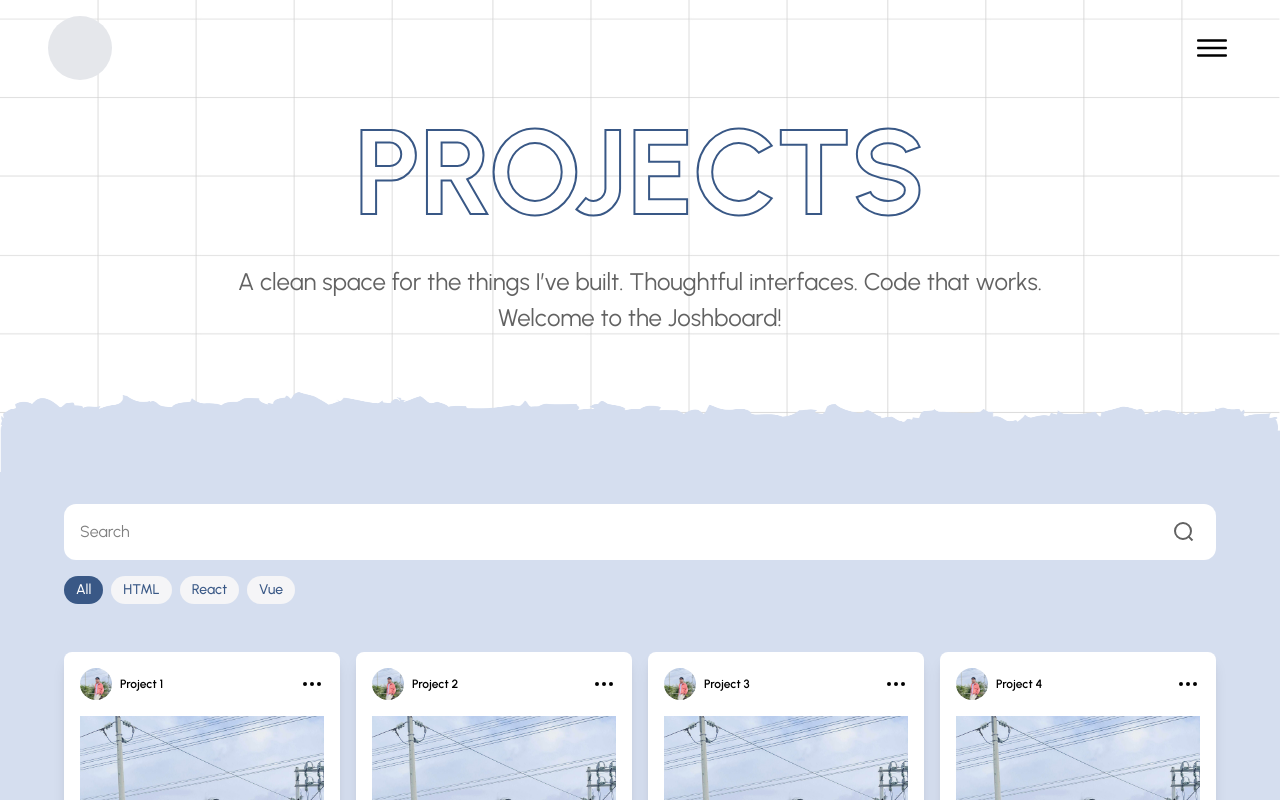
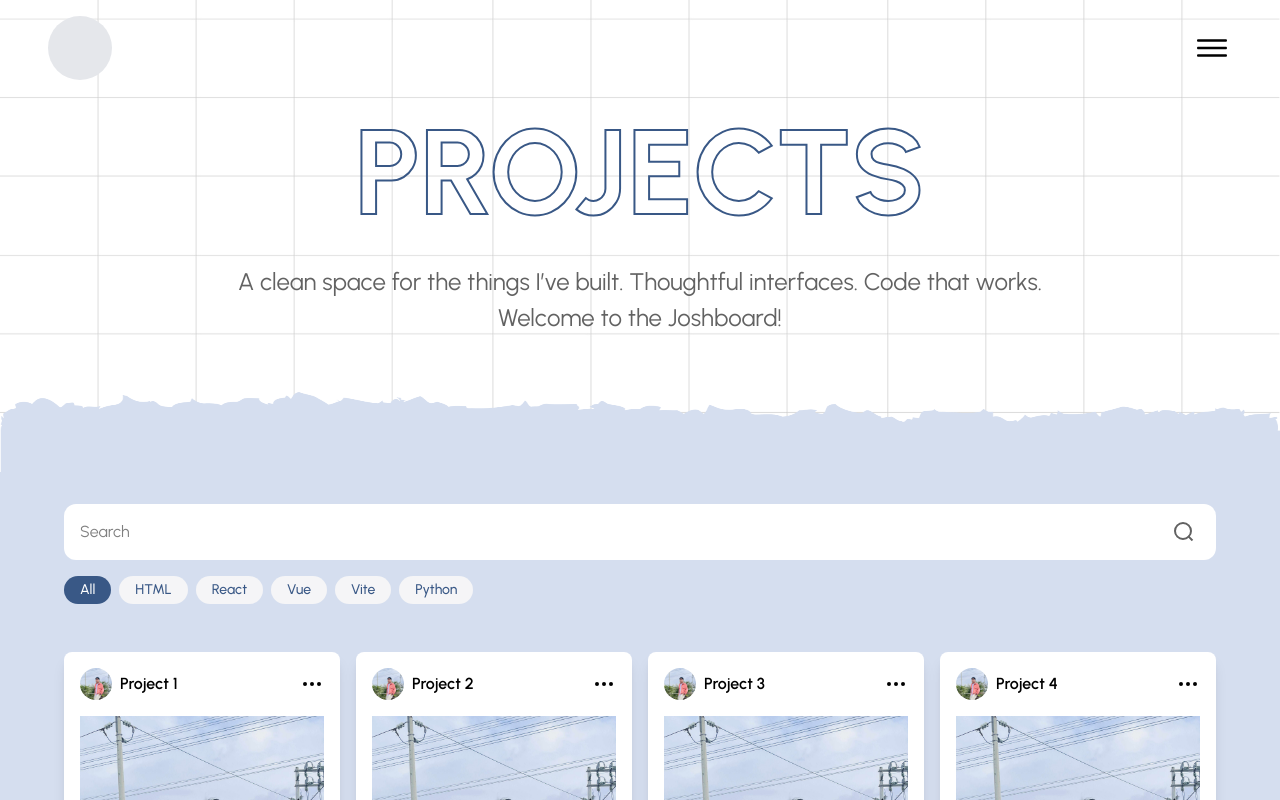
Before and after one commit to mrkjshcabute/josh-cabute, a React (Vite) app: page /projects in a window 1280 px wide. Shown: the top 800 px of the page. Built offline with nearby package versions, Linux system fonts and the light colour scheme; a web font is replaced by a local one.

Commit message:
update aqualert data

```diff
--- a/src/data/ProjectData.jsx
+++ b/src/data/ProjectData.jsx
@@ -25,6 +25,7 @@ import Python from '../assets/icons/python.svg'
 import OpenCV from '../assets/icons/opencv.svg'
 import Numpy from '../assets/icons/numpy.svg'
 import Spyder from '../assets/icons/spyder.svg'
+import Firebase from '../assets/icons/firebase.svg'
 
 export const projectData = [
   {
@@ -81,20 +82,23 @@ export const projectData = [
     title: 'Aqualert',
     year: '2024',
     tools: [
-      { "name": "HTML", "icon": HTML },
-      { "name": "CSS", "icon": CSS },
-      { "name": "JavaScript", "icon": JS },
-      { "name": "Materialize", "icon": Materialize }
+      { "name": "React Native", "icon": React },
+      { "name": "Vite", "icon": Vite },
+      { "name": "Tailwind", "icon": TW },
+      { "name": "Firebase", "icon": Firebase }
     ],
-    toolNames: ["React-Native", "Vite", "Tailwind", "Firebase"],
-    details: "Aqualert",
+    toolNames: ["React Native", "Vite", "Tailwind", "Firebase"],
+    details: "Aqualert is a mobile application developed as part of our thesis project. Its name combines “Aqua” and “Alert,” reflecting its purpose of helping users monitor water usage and detect potential leaks in real time. I was responsible for implementing the front-end based on provided designs and solely authored the full project documentation.",
     features: [
-      "Aqualert",
-      "Aqualert",
-      "Aqualert",
-      "Aqualert",
-      "Aqualert"
+      "Water Consumption Graphs: Displays daily, weekly, and monthly usage (overall and per room).",
+      "Real-Time Flow Rate Monitoring: Shows current water flow data.",
+      "Leak Detection: Identifies possible leaks in specific rooms.",
+      "User Notifications: Sends alerts when a leak is detected.",
+      "Automatic Valve Control: Shuts off valves when leakage is found.",
+      "Manual Valve Control: Users can remotely turn valves on or off through the app."
     ],
+    github: "",
+    live: ""
   },
   {
     id: 4,
@@ -134,16 +138,15 @@ export const projectData = [
       { "name": "Tailwind CSS", "icon": TW },
     ],
     toolNames: ["React", "Vite", "Tailwind"],
-    details: "Portfolio V1",
+    details: "Portfolio V1 is my first personal web portfolio, designed to showcase selected works, skills, and background as a front-end developer.",
     features: [
-      "Portfolio V1",
-      "Portfolio V1",
-      "Portfolio V1",
-      "Portfolio V1",
-      "Portfolio V1"
+      "Home: Landing section with an introduction and quick links.",
+      "Featured Projects: Highlighted personal and academic projects.",
+      "All Projects: A complete collection of my work.",
+      "About: A section detailing my background, skills, and contact information."
     ],
     github: "",
-    live: "https://rkjshcabute.vercel.app/"
+    live: ""
   },
   {
     id: 6,
--- a/src/pages/About.jsx
+++ b/src/pages/About.jsx
@@ -15,7 +15,7 @@ const About = () => {
     }, []);
 
   return (
-    <div className='overflow-x-hidden'>
+    <div className='overflow-x-hidden scroll-smooth'>
       <Header />
 
       <div className='bg-about text-center text-[#B1C9EF] text-[100px] md:text-[140px] lg:text-[200px] font-semibold'>
--- a/src/pages/Home.jsx
+++ b/src/pages/Home.jsx
@@ -33,7 +33,7 @@ const Home = () => {
     }, []);
 
   return (
-    <div className='overflow-x-hidden'>
+    <div className='overflow-x-hidden scroll-smooth'>
         <div className='relative bg-hero w-full h-screen flex flex-col justify-between pb-16 overflow-x-hidden'>
             <Header />
 
--- a/src/pages/Projects.jsx
+++ b/src/pages/Projects.jsx
@@ -9,7 +9,7 @@ import ProjectDialog from './components/ProjectDialog.jsx';
 import Footer from './components/Footer.jsx';
 
 const Projects = () => {
-    const toolOptions = ['All', 'HTML', 'React', 'Vue'];
+    const toolOptions = ['All', 'HTML', 'React', 'Vue', 'Vite', 'Python'];
     const [searchQuery, setSearchQuery] = useState('');
     const [selectedTool, setSelectedTool] = useState('All');
 
@@ -27,7 +27,7 @@ const Projects = () => {
     }, []);
 
   return (
-    <div>
+    <div className='scroll-smooth overflow-x-hidden'>
       <div className='bg-hero pb-12'>
         <Header />
         <h2
@@ -51,19 +51,19 @@ const Projects = () => {
         <div className="relative w-full">
           <input
             placeholder="Search"
-            className="w-full py-4 px-4 outline-[#b6ccd7] hover:outline-[#b6ccd7] bg-white rounded-xl focus:outline-2 focus:outline-[#b6ccd7]"
+            className="w-full py-4 px-4 outline-[#b6ccd7] hover:outline-[#395886] bg-white rounded-xl focus:outline-1 focus:outline-[#395886]"
             value={searchQuery}
             onChange={(e) => setSearchQuery(e.target.value)}
           />
           <Search size={40} className="absolute right-3 top-1/2 -translate-y-1/2 text-[#626262] rounded-full p-2 pointer-events-none" />
         </div>
 
-        <div className='flex flex-wrap gap-2 mt-4'>
+        <div className='flex flex-nowrap overflow-x-auto hide-scrollbar gap-2 mt-4'>
           {toolOptions.map((tool) => (
             <button
               key={tool}
               onClick={() => setSelectedTool(tool)}
-              className={`px-3 py-1 rounded-full text-sm font-medium ${
+              className={`px-4 py-1 rounded-full text-sm font-medium ${
                 selectedTool === tool
                   ? 'bg-[#395886] text-white'
                   : 'bg-[#F5F5F7] text-[#395886]'
@@ -82,7 +82,7 @@ const Projects = () => {
                   <div className='flex justify-between items-center'>
                     <div className='flex items-center space-x-2'>
                       <img src={JoshPf} className='w-8 h-8 rounded-full object-cover' />
-                      <p className='text-[12px] font-semibold'>Project {project.id}</p>
+                      <p className='text-[16px] font-semibold'>Project {project.id}</p>
                     </div>
                     <Ellipsis />
                   </div>
--- a/src/pages/components/ProjectDialog.jsx
+++ b/src/pages/components/ProjectDialog.jsx
@@ -14,7 +14,7 @@ const ProjectDialog = ({ project }) => {
           <div className="h-[30vh] sm:h-full w-full sm:w-1/2 flex-shrink-0">
             <img src={project.display} className='h-full w-full object-cover' />
           </div>
-          <div className='flex flex-col h-full gap-4 py-4 pr-4 overflow-y-auto hide-scrollbar mx-4 sm:mx-0'>
+          <div className='flex flex-col h-full gap-4 py-4 pr-4 overflow-y-auto hide-scrollbar mx-4 sm:mx-0 scroll-smooth'>
             <p className='text-[16px] font-medium'>Project {project.id}</p>
             <h3 className="font-bold text-[24px] text-[#395886] leading-none">{project.title}</h3>
 
```
Also changed, not shown: src/assets/icons/firebase.svg (added).
